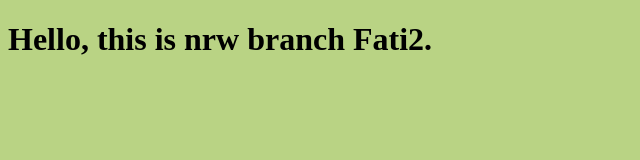
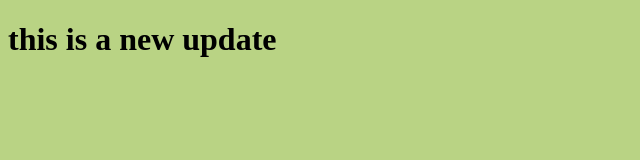
Before and after one commit to Goujil-F0/myproject, a plain HTML site: page index.html in a window 1280 px wide. Shown: the whole page, without its empty margins (0-640 px from the left). Drawn offline with Linux system fonts and the light colour scheme.

Commit message:
edit the html file

```diff
--- a/index.html
+++ b/index.html
@@ -8,7 +8,7 @@
     <link rel="stylesheet" href="style.css">
 </head>
 <body>
-    <h1>Hello, this is nrw branch Fati2.</h1>
+    <h1>this is a new update</h1>
     <script src-"app.js"></script>
 </body>
 </html>
```
